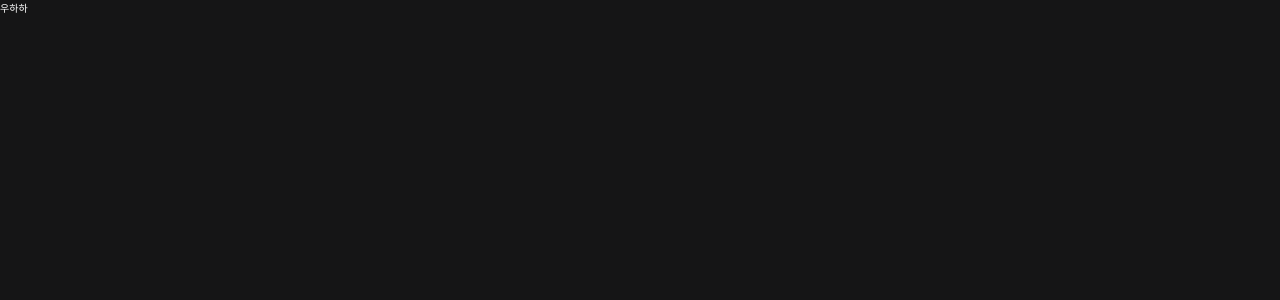
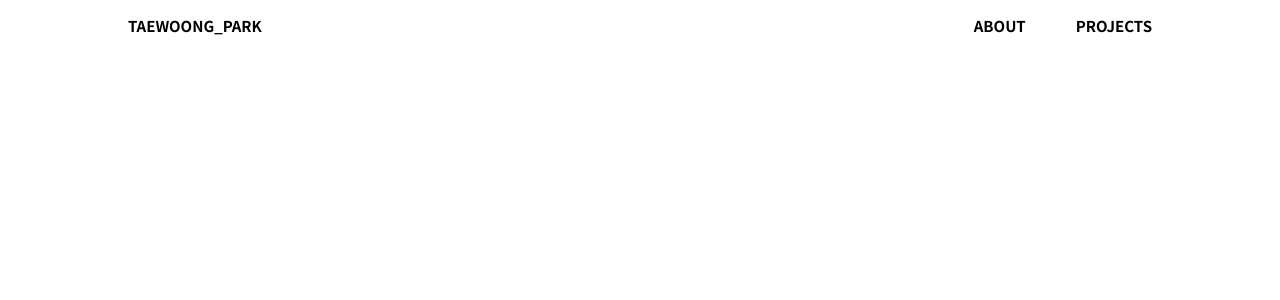
Before and after one commit to omg-xodnd/portfolio, a React (Create React App) app: page / in a window 1280 px wide. Shown: the top 300 px of the page. Built offline with nearby package versions, Linux system fonts and the light colour scheme.

Commit message:
Set header layout

```diff
--- a/package.json
+++ b/package.json
@@ -38,7 +38,6 @@
   },
   "devDependencies": {
     "gh-pages": "^3.1.0",
-    "react-router-dom": "^5.2.0",
     "sass-loader": "^10.1.0"
   }
 }
--- /dev/null
+++ b/src/components/Header.js
@@ -0,0 +1,18 @@
+import React from 'react';
+import './Header.scss';
+
+function Header() {
+  return (
+    <header className="header">
+      <div className="header-logo">TAEWOONG_PARK</div>
+      <nav className="header-nav">
+        <ul>
+          <li className="header-nav-item">ABOUT</li>
+          <li className="header-nav-item">PROJECTS</li>
+        </ul>
+      </nav>
+    </header>
+  );
+}
+
+export default Header;
--- /dev/null
+++ b/src/components/Header.scss
@@ -0,0 +1,23 @@
+@import '../base';
+
+.header {
+  @include flex-between;
+  position: fixed;
+  top: 0; right: 0; left: 0;
+  padding: 15px 10vw;
+  font-size: 1.5rem;
+  font-weight: bolder;
+
+  &-nav {
+    ul {
+      display: flex;
+      margin-block-start: 0;
+      margin-block-end: 0;
+      padding: 0;
+    }
+    li {
+      list-style-type: none;
+      margin-left: 50px;
+    }
+  }
+}
--- a/src/components/Home.js
+++ b/src/components/Home.js
@@ -1,5 +1,6 @@
 import React, { useEffect, useRef } from 'react';
 import { createObserver } from '../util';
+import Header from './Header';
 import './Home.scss';
 
 function Home({ state, methods }) {
@@ -7,18 +8,18 @@ function Home({ state, methods }) {
   const { setIntroEnded } = methods;
   const homeOverlay = useRef();
 
-  function onIntersect(entries) {
+  function handleIntersect(entries) {
     entries.forEach(entry => {
       if (entry.isIntersecting) { setIntroEnded(true); };
     });
-  };
+  }
 
   useEffect(() => {
-    let observer = !isIntroEnded ? createObserver(onIntersect) : '';
-    if (observer) { observer.observe(homeOverlay.current); };
+    const observer = createObserver(handleIntersect);
+    if (!isIntroEnded) { observer.observe(homeOverlay.current); };
 
     return () => {
-      if (!isIntroEnded) { observer.disconnect() };
+      observer.disconnect();
     }
   });
 
@@ -32,8 +33,10 @@ function Home({ state, methods }) {
       <Overlay />
       { isIntroEnded &&
         <>
-          <header className="header"></header>
-          <main>우하하</main>
+          <Header />
+          <main>
+
+          </main>
         </>
       }
     </div>
--- a/src/components/Home.scss
+++ b/src/components/Home.scss
@@ -8,6 +8,8 @@
 .home {
   position: relative;
   min-height: 100vh;
+  background: white;
+  color: black;
 
   &-overlay {
     position: absolute;
@@ -16,9 +18,10 @@
     width: 100%;
     height: 100%;
     background-color: $color-active;
+    z-index: 10;
 
     &-hide {
-      animation: wipe-up 500ms ease-in-out 300ms forwards;
+      animation: wipe-up 300ms ease-in-out 300ms forwards;
     }
   }
 }
```
Also changed, not shown: src/index.css (deleted, +0 -12 lines), 2 other files (tests, documents, lock files or other folders).
